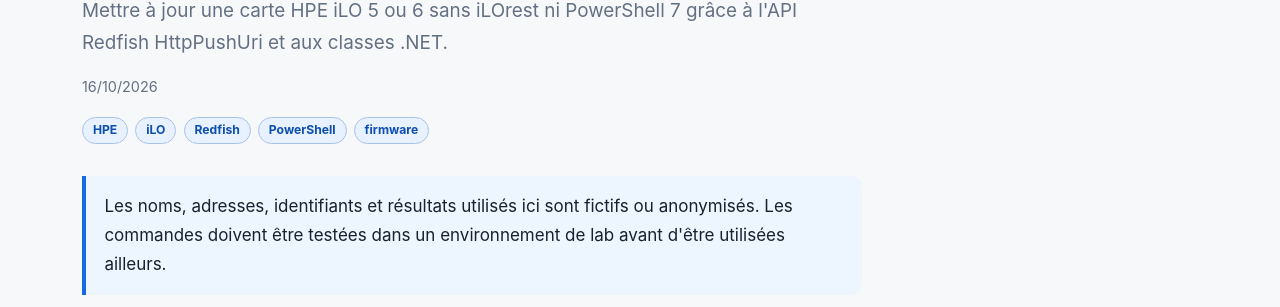
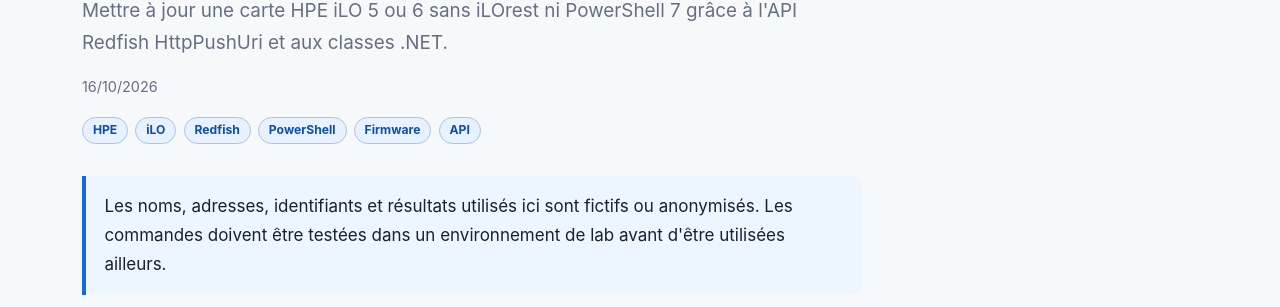
Before and after one commit to Coubiac/coubiac.github.io, a Jekyll site: the page built from _posts/2026-10-16-mise-a-jour-ilo5-ilo6-redfish-powershell.md, in a window 1280 px wide and 900 px high, scrolled down 344 px. Shown: the part 138-445 px from the top of the window. Built offline with Jekyll 4.4.1, drawn with Linux system fonts in a browser that asks for light colours.

Commit message:
content: uniformiser type et tags de 2026-10-16-mise-a-jour-ilo5-ilo6-redfish-powershell

```diff
--- a/_posts/2026-10-16-mise-a-jour-ilo5-ilo6-redfish-powershell.md
+++ b/_posts/2026-10-16-mise-a-jour-ilo5-ilo6-redfish-powershell.md
@@ -1,9 +1,15 @@
 ---
 layout: post
+article_type: tutoriel
 title: "Mettre à jour les firmwares HPE iLO 5 et iLO 6 en PowerShell 5.1 avec Redfish"
 date: 2026-10-16
-categories: [Administration, HPE]
-tags: [HPE, iLO, Redfish, PowerShell, firmware]
+tags:
+  - HPE
+  - iLO
+  - Redfish
+  - PowerShell
+  - Firmware
+  - API
 description: "Mettre à jour une carte HPE iLO 5 ou 6 sans iLOrest ni PowerShell 7 grâce à l'API Redfish HttpPushUri et aux classes .NET."
 ---
 
```
